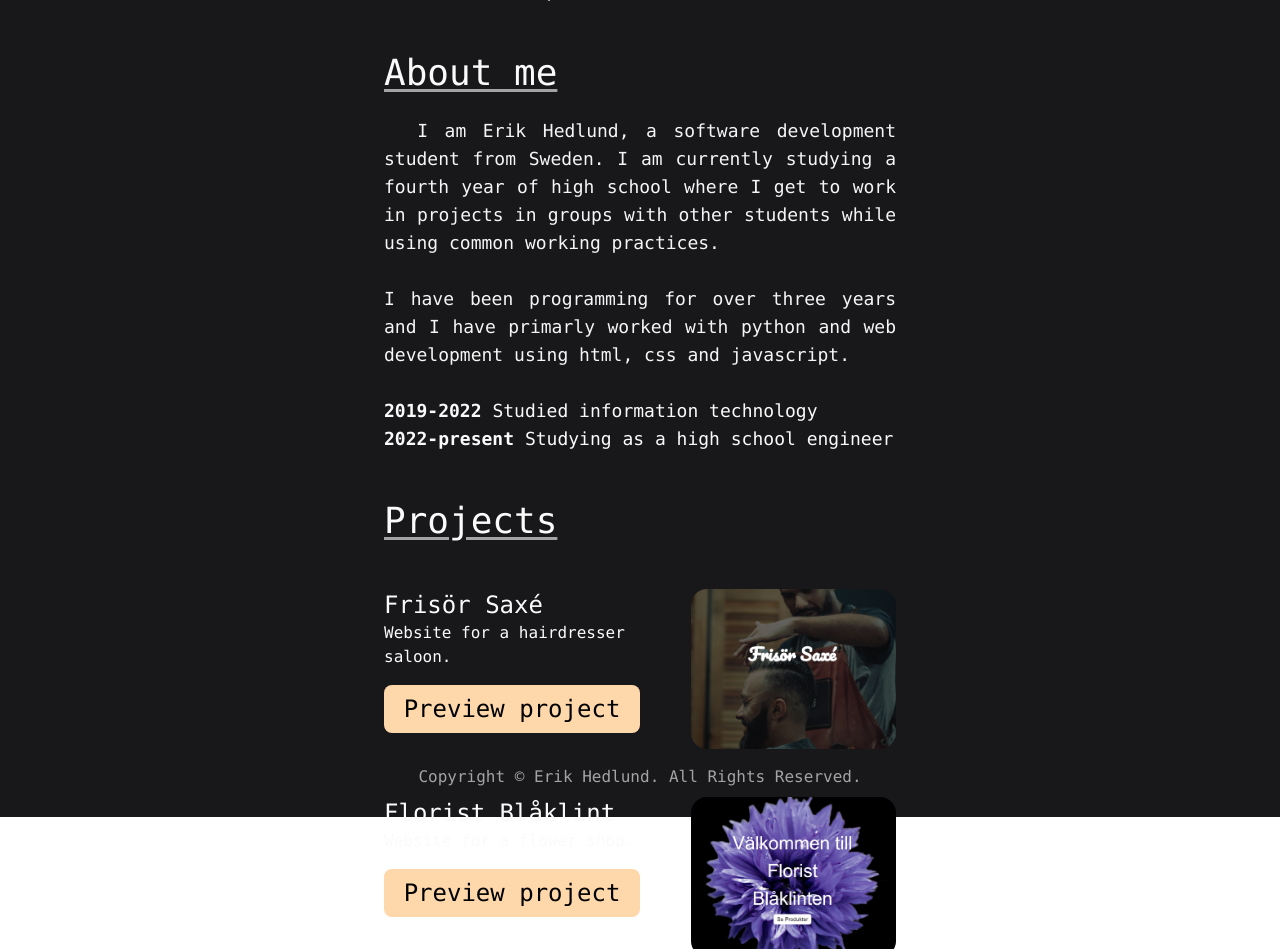
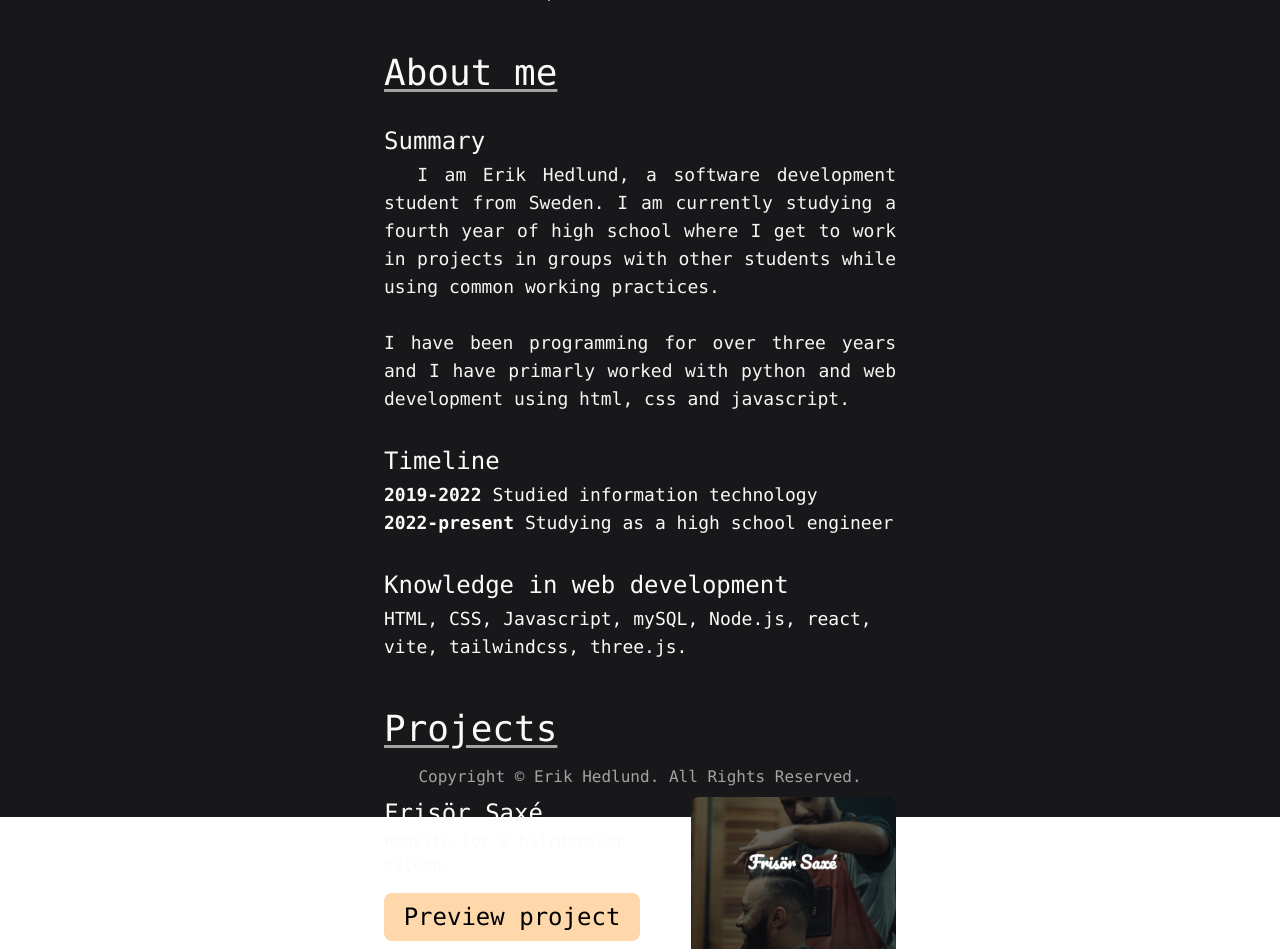
Before and after one commit to erihedDev/portfolio, a React (Vite) app in the folder project/: page / in a window 1280 px wide. Shown: the part 143-1092 px from the top of the page. Built offline with nearby package versions, Linux system fonts and the light colour scheme.

Commit message:
Updated information with undertitles and knowledge

```diff
--- a/project/src/content.jsx
+++ b/project/src/content.jsx
@@ -20,9 +20,13 @@ function Content() {
                 </div>
                 <div id='aboutme' className='text-lg'>
                     <h2 className='text-4xl mt-12 underline underline-offset-4 decoration-neutral-400'>About me</h2>
-                    <p className='text-neutral-100 text-justify mt-6'>&nbsp; I am Erik Hedlund, a software development student from Sweden. I am currently studying a fourth year of high school where I get to work in projects in groups with other students while using common working practices. <br/> <br/> I have been programming for over three years and I have primarly worked with python and web development using html, css and javascript. <br/> <br/> </p>
+                    <h3 className='mt-8 mb-1 text-2xl'>Summary</h3>
+                    <p className='text-neutral-100 text-justify'>&nbsp; I am Erik Hedlund, a software development student from Sweden. I am currently studying a fourth year of high school where I get to work in projects in groups with other students while using common working practices. <br/> <br/> I have been programming for over three years and I have primarly worked with python and web development using html, css and javascript.</p>
+                    <h3 className='mt-8 mb-1 text-2xl'>Timeline</h3>
                     <p><span className='font-bold'>2019-2022</span> Studied information technology</p>
                     <p><span className='font-bold'>2022-present</span> Studying as a high school engineer</p>
+                    <h3 className='mt-8 mb-1 text-2xl'>Knowledge in web development</h3>
+                    <p>HTML, CSS, Javascript, mySQL, Node.js, react, vite, tailwindcss, three.js.</p>
                 </div>
                 <div id='projects'>
                     <h2 className='text-4xl mt-12 underline underline-offset-4 decoration-neutral-400'>Projects</h2>
@@ -32,7 +36,7 @@ function Content() {
                             <p>Website for a hairdresser saloon.</p>
                             <a href={'https://ntig-uppsala.github.io/Frisor-Saxe/personal.html'} className='text-2xl text-black w-64 flex justify-center mt-4 mb-12 p-2 bg-orange-200 rounded-lg hover:bg-orange-300 duration-150'>Preview project</a>
                         </div>
-                        <img src='/images/frisorsaxe.png' alt='image of project for Frisör Saxé' className='w-2/5 h-40 object-cover rounded-[1rem]'></img>
+                        <img src='/images/frisorsaxe.png' alt='image of project for Frisör Saxé' className='w-2/5 h-40 object-cover rounded-lg'></img>
                     </div>
                     <div id='contact' className='flex items-center w-full h-40 mt-12'>
                         <div className='flex flex-col w-3/5 h-full'>
@@ -40,7 +44,7 @@ function Content() {
                             <p>Website for a flower shop.</p>
                             <a href={'https://ntig-uppsala.github.io/florist-blaklinten/'} className='text-2xl text-black w-64 flex justify-center mt-4 mb-12 p-2 bg-orange-200 rounded-lg hover:bg-orange-300 duration-150'>Preview project</a>
                         </div>
-                        <img src='/images/floristblaklint.png' alt='image of project for Florist Blåklint' className='w-2/5 h-40 object-cover rounded-[1rem]'></img>
+                        <img src='/images/floristblaklint.png' alt='image of project for Florist Blåklint' className='w-2/5 h-40 object-cover rounded-lg'></img>
                     </div>
                 </div>
                 <div>
```
